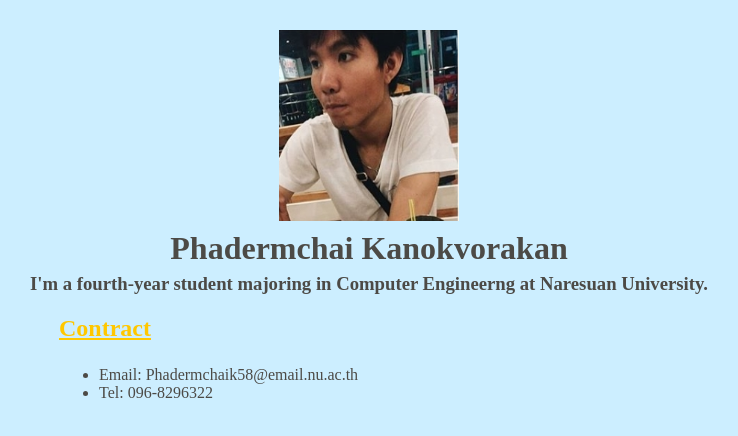
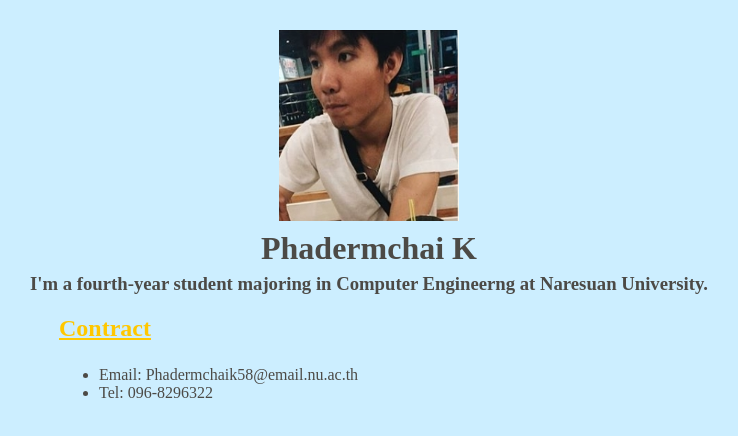
Before and after one commit to phadermchai/Deploy-Resume-With-Docker, a website: page index.html in a window 1280 px wide. Shown: the whole page, without its empty margins (271-1009 px from the left). Drawn offline with Linux system fonts and the light colour scheme.

Commit message:
Update index.html

```diff
--- a/index.html
+++ b/index.html
@@ -7,7 +7,7 @@
 	</head>
 	<body>
 		<center><img src = "profile.jpg" width="180" height="191" align="center"></center>
-		<h1>Phadermchai Kanokvorakan</h1>
+		<h1>Phadermchai K</h1>
 		<h3>I'm a fourth-year student majoring in Computer Engineerng at Naresuan University.</h3>
 		<p>Contract</p>
 		<ul>
```
